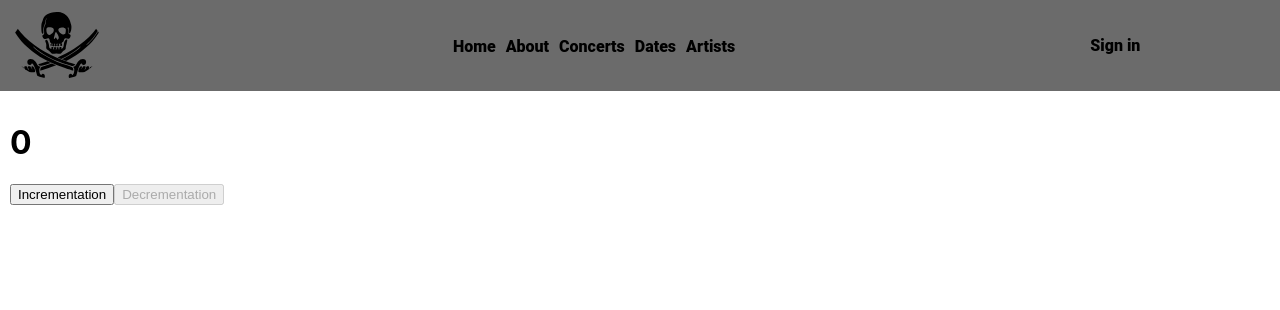
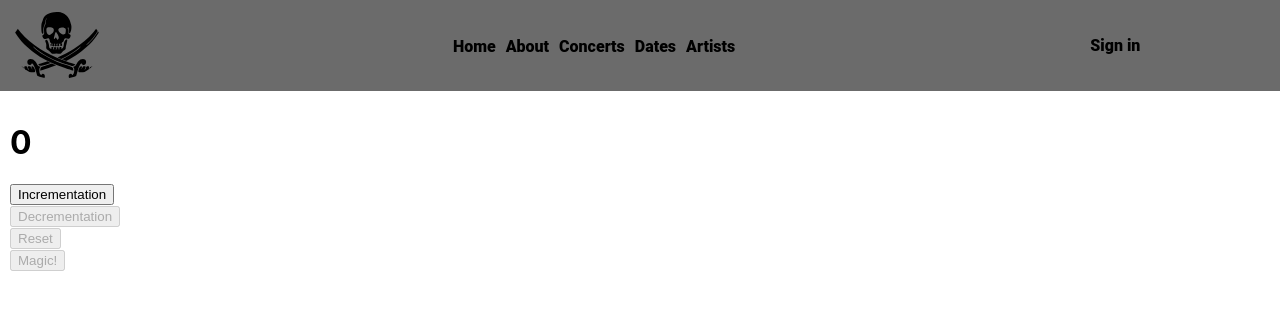
Before and after one commit to BubbaJJ/TypeScript, a React (Create React App) app: page / in a window 1280 px wide. Shown: the top 310 px of the page. Built offline with nearby package versions, Linux system fonts and the light colour scheme.

Commit message:
just for the funs

```diff
--- a/src/views/HomeView.tsx
+++ b/src/views/HomeView.tsx
@@ -19,8 +19,10 @@ export const HomeView = () => {
   return (
     <div className="body">
       <h1>{number}</h1>
-      <button onClick={() => setNumber(number + 1)}>Incrementation</button>
-      <button disabled={number < 2} onClick={() => setNumber(number - 1)}>Decrementation</button>
+      <button onClick={() => setNumber(number + 1)}>Incrementation</button><br />
+      <button disabled={number < 2} onClick={() => setNumber(number - 1)}>Decrementation</button><br />
+      <button disabled={number === 0} onClick={() => setNumber(0)}>Reset</button><br />
+      <button disabled={number != 3} onClick={() => alert('3 is the magic number!')}>Magic!</button>
     </div>
   );
 };
```
Also changed, not shown: 1 other file (tests, documents, lock files or other folders).
